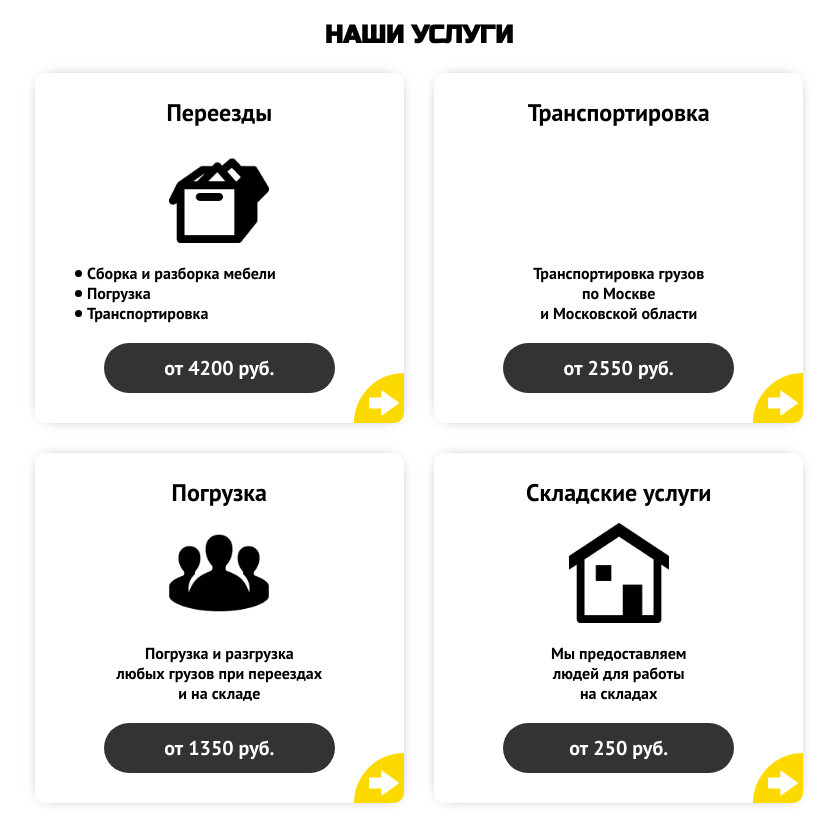
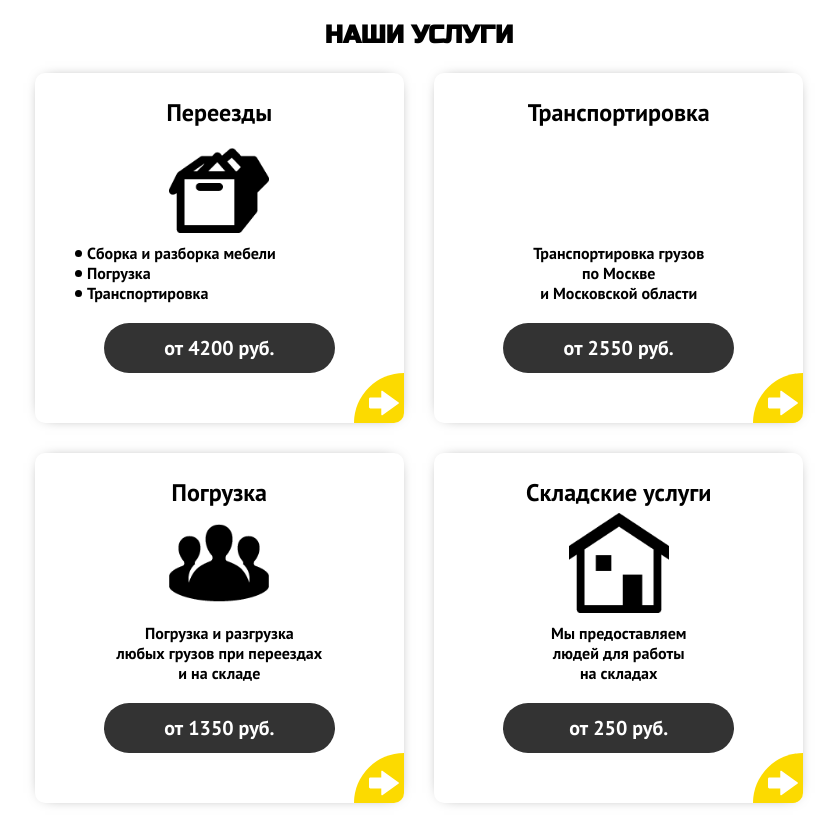
Before and after one commit to mvbaulin/pchela-s, a plain HTML site: page index.html in a window 1280 px wide. Shown: the part 795-1618 px from the top of the page, without its empty margins (221-1058 px from the left). Drawn offline with Linux system fonts and the light colour scheme.

Commit message:
card icons have become background now

```diff
--- a/index.html
+++ b/index.html
@@ -4,7 +4,7 @@
 	<meta charset="UTF-8">
 	<meta name="viewport" content="width=device-width, initial-scale=1.0">
 	<meta http-equiv="X-UA-Compatible" content="ie=edge">
-	<title>Пчела-Сервис</title>
+	<title>Пчела-Сервис: Переезды по Москве и области, складские услуги, транспортировка, погрузка</title>
 	<link rel="shortcut icon" href="img/favicon.ico" type="image/x-icon">
 	<link rel="stylesheet" href="style/normalize.css">
 	<link href="https://fonts.googleapis.com/css?family=PT+Sans:400,700|Russo+One&amp;subset=cyrillic" rel="stylesheet">
@@ -103,8 +103,7 @@
 				<ul class="section-services__list">
 					<li class="section-services__list-item">
 						<a class="service-card" href="#">
-							<h3 class="service-card__title">Переезды</h3>
-							<div class="service-card__icon service-card__icon--move"></div>
+							<h3 class="service-card__title service-card__title--move">Переезды</h3>
 							<ul class="service-card__list">
 								<li class="service-card__list-item">Сборка и разборка мебели</li>
 								<li class="service-card__list-item">Погрузка</li>
@@ -116,8 +115,7 @@
 					</li>
 					<li class="section-services__list-item">
 						<a class="service-card" href="#">
-							<h3 class="service-card__title">Транспортировка</h3>
-							<div class="service-card__icon service-card__icon--transportation"></div>
+							<h3 class="service-card__title service-card__title--transportation">Транспортировка</h3>
 							<p class="service-card__description">
 								Транспортировка грузов<br> по Москве<br> и Московской области
 							</p>
@@ -127,8 +125,7 @@
 					</li>
 					<li class="section-services__list-item">
 						<a class="service-card" href="#">
-							<h3 class="service-card__title">Погрузка</h3>
-							<div class="service-card__icon service-card__icon--loading"></div>
+							<h3 class="service-card__title service-card__title--loading">Погрузка</h3>
 							<p class="service-card__description">
 								Погрузка и разгрузка<br> любых грузов при переездах<br> и на складе
 							</p>
@@ -138,8 +135,7 @@
 					</li>
 					<li class="section-services__list-item">
 						<a class="service-card" href="#">
-							<h3 class="service-card__title">Складские услуги</h3>
-							<div class="service-card__icon service-card__icon--warehouse"></div>
+							<h3 class="service-card__title service-card__title--warehouse">Складские услуги</h3>
 							<p class="service-card__description">
 								Мы предоставляем<br> людей для работы<br> на складах
 							</p>
--- a/style/style.less
+++ b/style/style.less
@@ -479,35 +479,43 @@ img {
 }
 
 .service-card__title {
+	position: relative;
 	margin: 0;
+	margin-bottom: 10px;
 	padding: 0;
-	margin-bottom: 20px;
+	padding-bottom: 110px;
 	font-size: 24px;
-}
-
-.service-card__icon {
-	margin: 0 auto;
-	margin-bottom: 20px;
+	&:after {
+		position: absolute;
+		content: "";
+		bottom: 0px;
+		left: 50%;
+		transform: translateX(-50%);
 		width: 100px;
 		height: 100px;
 		background-repeat: no-repeat;
 		background-size: 100%;
 	}
-
-.service-card__icon--move {
+	&--move {
+		&:after {
 			background-image: url(../img/icons/icon-move.png);
 		}
-
-.service-card__icon--transportation {
+	}
+	&--transportation {
+		&:after {
 			background-image: url(../img/icons/icon-transportation.png);
 		}
-
-.service-card__icon--loading {
+	}
+	&--loading {
+		&:after {
 			background-image: url(../img/icons/icon-loading.png);
 		}
-
-.service-card__icon--warehouse {
+	}
+	&--warehouse {
+		&:after {
 			background-image: url(../img/icons/icon-warehouse.png);
+		}
+	}
 }
 
 .service-card__list {
```
Also changed, not shown: style/style.css. Lines whose indentation alone changed are shown as unchanged.
